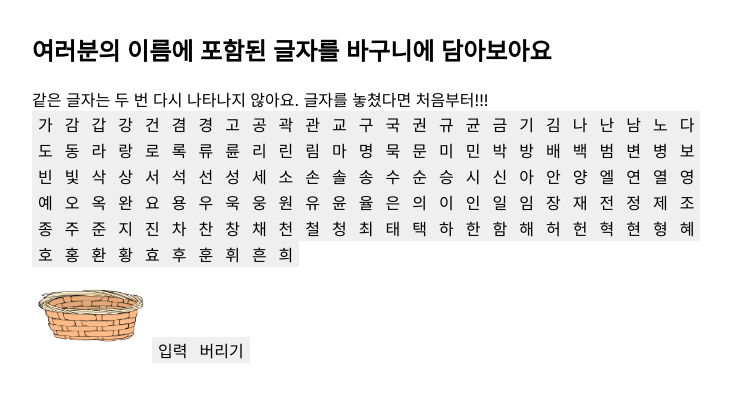
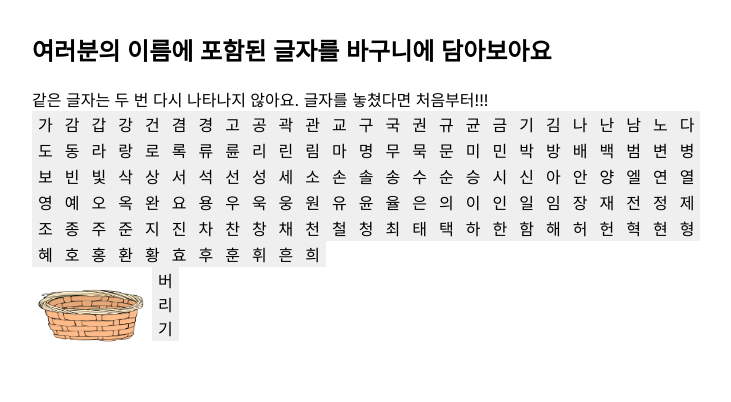
Before and after one commit to Team-SADA/SADA_UI, a React (Create React App) app: page /name in a window 1280 px wide. Shown: the top 402 px of the page, without its empty margins (264-995 px from the left). Built offline with nearby package versions, Linux system fonts and the light colour scheme.

Commit message:
내꺼야

```diff
--- a/src/components/name.module.scss
+++ b/src/components/name.module.scss
@@ -1,3 +1,6 @@
+section {
+  position: relative;
+
   .nameTable {
 
   }
@@ -6,6 +9,21 @@
 
   }
 
-.backet {
+  .basket {
+    position: absolute;
 
+    button {
+      position: absolute;
+
+      .button1 {
+        left: 0;
+        top: 10px;
+        z-index: 10;
       }
+
+      .button2 {
+        right: 0;
+      }
+    }
+  }
+}
--- a/src/components/name.tsx
+++ b/src/components/name.tsx
@@ -4,14 +4,14 @@ import classes from "./name.module.scss";
 const nameChars = [
     "가감갑강건겸경고공곽관교구국권",
     "규균금기김나난남노다도동라랑로",
-    "록류륜리린림마명묵문미민박방배",
+    "록류륜리린림마명무묵문미민박방배",
     "백범변병보빈빛삭상서석선성세소",
     "손솔송수순승시신아안양엘연열영",
     "예오옥완요용우욱웅원유윤율은의",
     "이인일임장재전정제조종주준지진",
     "차찬창채천철청최태택하한함해허",
     "헌혁현형혜호홍환황효후훈휘흔희",
-].join("").split("");  // 135 = 15 * 9 characters
+].join("").split("");  // 135 = 15 * 9 characters + 1
 
 
 
@@ -33,10 +33,10 @@ export default function Name() {
             </div>
             <div className={classes.basket}>
                 <img src={"./basket.png"} alt="basket" width={120} height={90}/>
-                <button type="button" onClick={() => {}}>
+                <button type="button" className="button1" onClick={() => {}}>
                     입력
                 </button>
-                <button type="button" onClick={() => {}}>
+                <button type="button" className="button2" onClick={() => {}}>
                     버리기
                 </button>
             </div>
```
Lines whose indentation alone changed are shown as unchanged.
